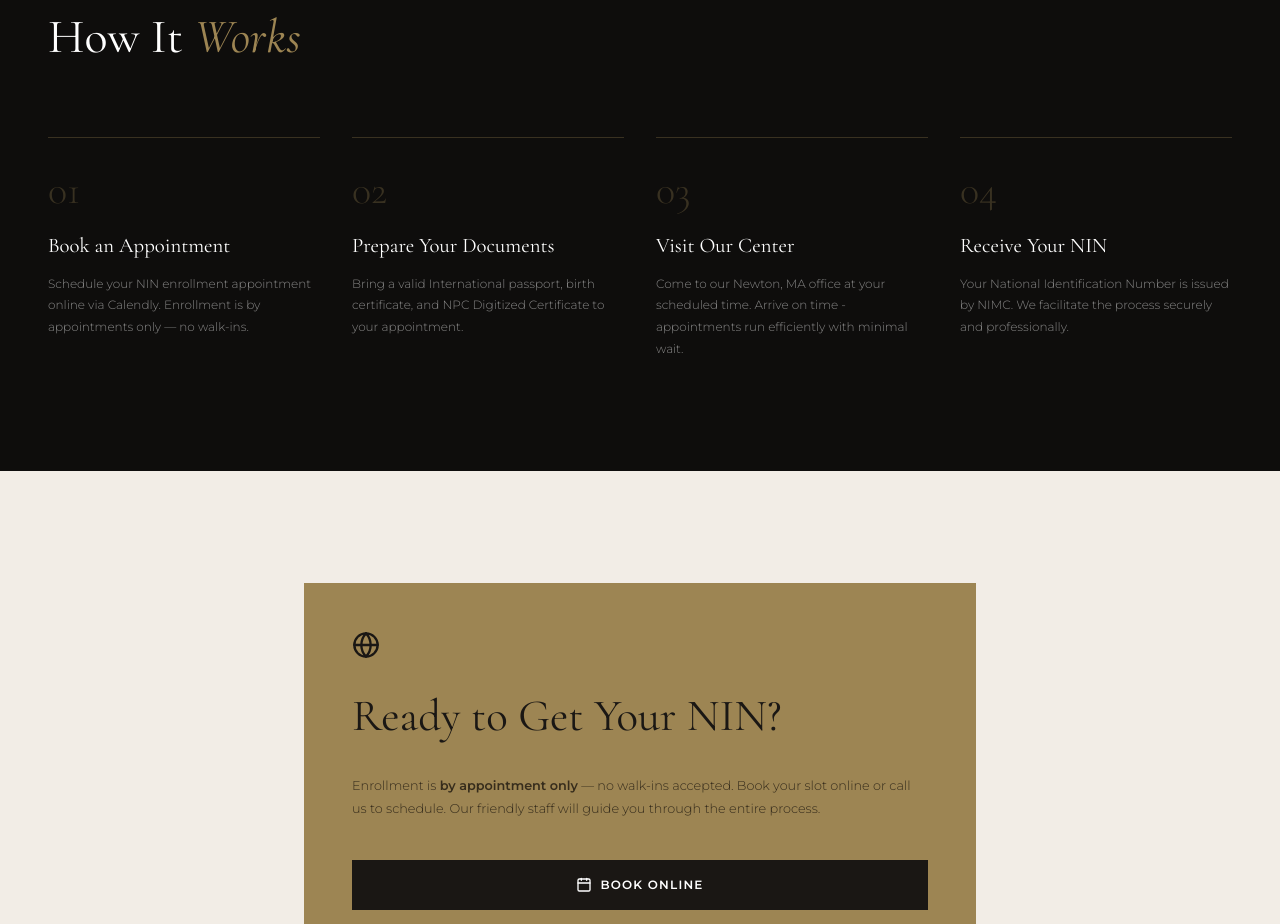
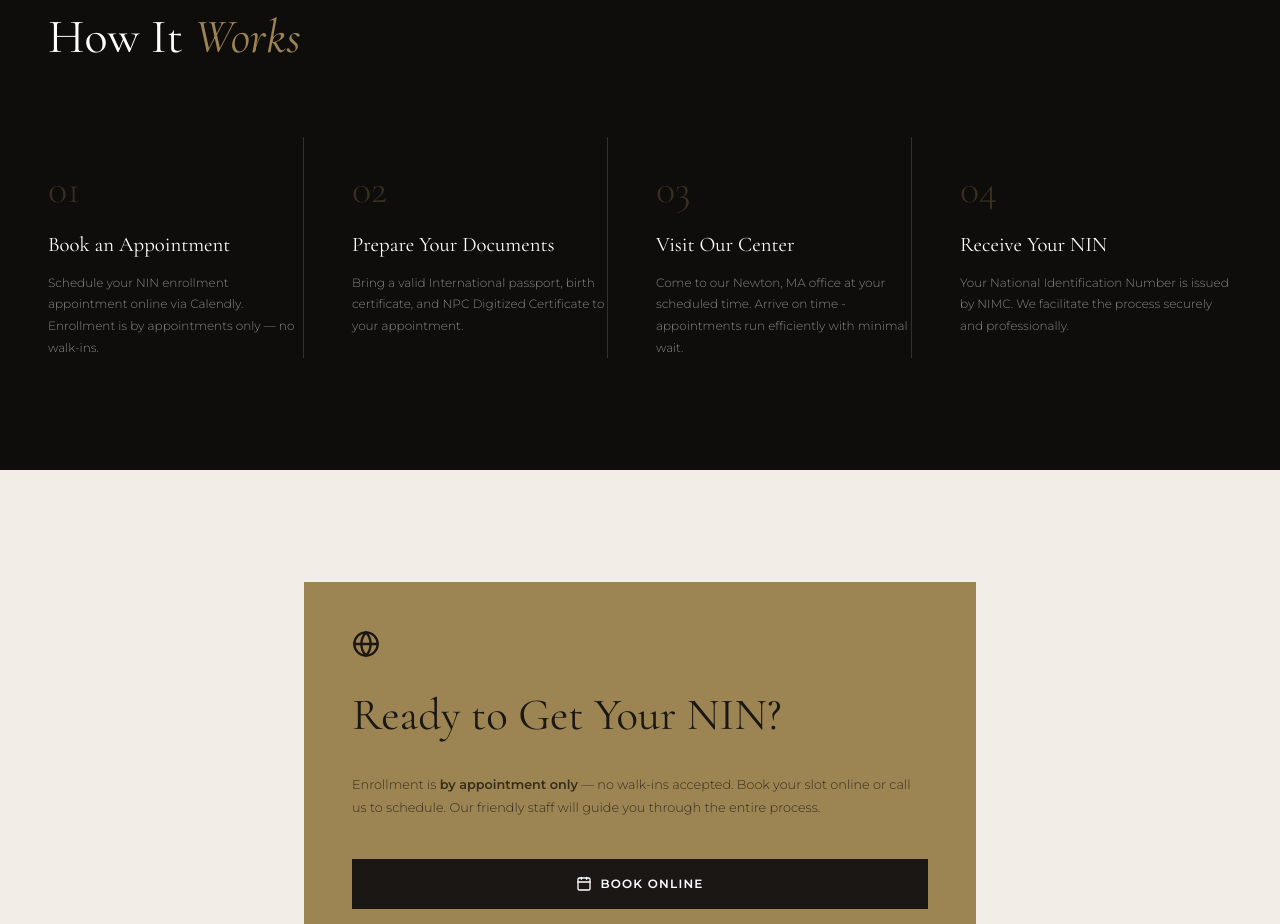
Before and after one commit to CrawlWise/lancor-website, a Next.js app: page /nin-enrollment in a window 1280 px wide. Shown: the part 1460-2384 px from the top of the page. Built offline with nearby package versions, Linux system fonts and the light colour scheme.

Commit message:
refactor: enhance step display in NIN enrollment process with conditional border styling

```diff
--- a/app/nin-enrollment/page.tsx
+++ b/app/nin-enrollment/page.tsx
@@ -110,8 +110,8 @@ export default function NINEnrollment() {
               { step: "02", title: "Prepare Your Documents", desc: "Bring a valid International passport, birth certificate, and NPC Digitized Certificate to your appointment." },
               { step: "03", title: "Visit Our Center", desc: "Come to our Newton, MA office at your scheduled time. Arrive on time - appointments run efficiently with minimal wait." },
               { step: "04", title: "Receive Your NIN", desc: "Your National Identification Number is issued by NIMC. We facilitate the process securely and professionally." },
-            ].map((s) => (
-              <div key={s.step} className="pt-8 border-t border-[rgba(157,133,83,0.3)]">
+            ].map((s, index, arr) => (
+            <div key={s.step} className={`pt-8 ${index < arr.length - 1 ? "border-r mr-4":""} border-[rgba(157,133,83,0.3)]`}>
                 <div className="font-cormorant text-[2.5rem] text-[rgba(157,133,83,0.3)] leading-none mb-5">{s.step}</div>
                 <h3 className="font-cormorant text-[1.3rem] font-normal text-white mb-3">{s.title}</h3>
                 <p className="font-montserrat text-[0.75rem] text-[rgba(255,255,255,0.5)] leading-[1.8]">{s.desc}</p>
```
